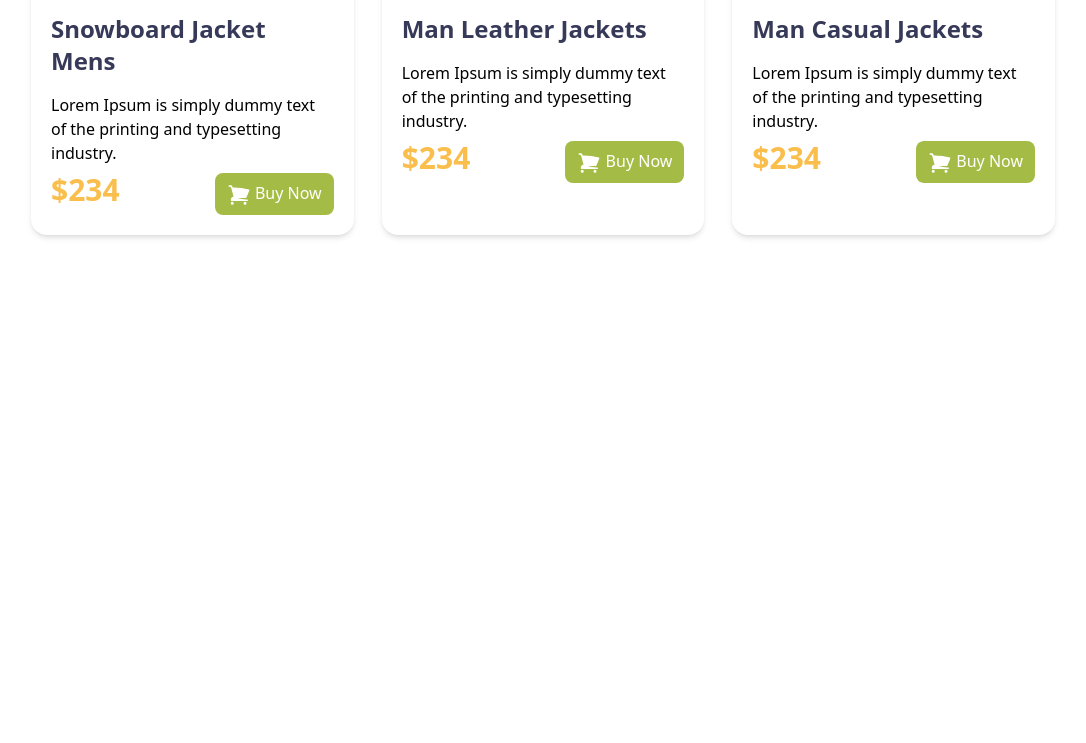
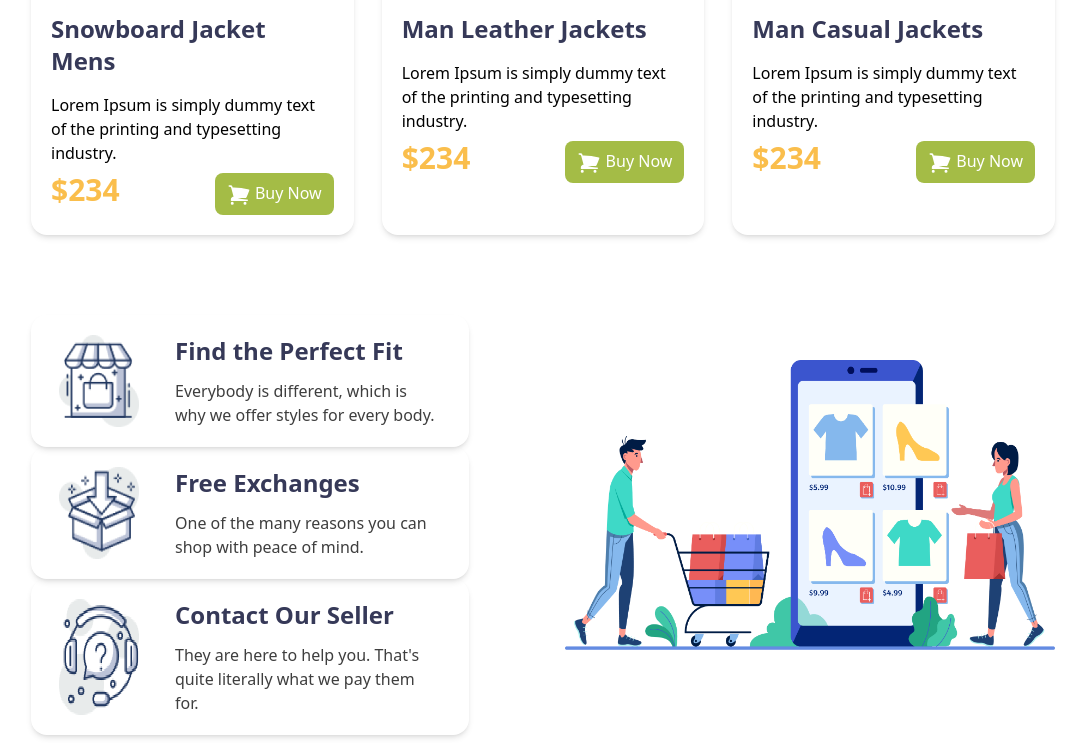
Before and after one commit to sagorcodes/fashion-shop, a plain HTML site: page index.html in a window 1280 px wide. Shown: the part 1604-2347 px from the top of the page, without its empty margins (97-1183 px from the left). Before the commit the page ends 1871 px from the top, so only its background shows below. Drawn offline with nearby package versions, Linux system fonts and the light colour scheme.

Commit message:
added support section

```diff
--- a/index.html
+++ b/index.html
@@ -80,7 +80,7 @@
       <!-- card section  -->
       <section class="md:px-32 p-8">
         <h3 class="font-bebas text-4xl text-[#363958]">W0Man Jacket</h3>
-        <div class="grid gap-7 md:grid-cols-3 mt-5">
+        <div class="grid gap-7 md:grid-cols-2 mt-5 lg:grid-cols-3">
           <!-- woman first card -->
           <div class="shadow-md rounded-2xl p-5">
             <div class="rounded-2xl">
@@ -198,7 +198,7 @@
         </div>
 
         <h3 class="font-bebas text-4xl text-[#363958] mt-5">Man Jacket</h3>
-        <div class="grid gap-7 md:grid-cols-3 mt-5">
+        <div class="grid gap-7 md:grid-cols-2 mt-5 lg:grid-cols-3">
           <!-- man first card -->
           <div class="shadow-md rounded-2xl p-5">
             <div class="rounded-2xl">
@@ -315,6 +315,56 @@
           </div>
         </div>
       </section>
+
+      <section>
+        <div
+          class="flex justify-between items-center lg:items-center md:px-32 p-2 flex-col-reverse lg:flex-row"
+        >
+          <div class="lg:flex-row mr-24 mt-10">
+            <div class="lg:flex shadow-md rounded-2xl py-5 px-7">
+              <img class="w-20 mr-9" src="icons/house.png" alt="" />
+              <div>
+                <h4 class="text-[#363958] text-2xl font-bold">
+                  Find the Perfect Fit
+                </h4>
+                <p class="text-[#3E3E3E] text-base mt-3">
+                  Everybody is different, which is why we offer styles for every
+                  body.
+                </p>
+              </div>
+            </div>
+
+            <div class="lg:flex shadow-md rounded-2xl py-5 px-7">
+              <img class="w-20 mr-9" src="icons/box.png" alt="" />
+              <div>
+                <h4 class="text-[#363958] text-2xl font-bold">
+                  Free Exchanges
+                </h4>
+                <p class="text-[#3E3E3E] text-base mt-3">
+                  One of the many reasons you can shop with peace of mind.
+                </p>
+              </div>
+            </div>
+
+            <div class="lg:flex shadow-md rounded-2xl py-5 px-7">
+              <img class="w-20 mr-9" src="icons/question.png" alt="" />
+              <div>
+                <h4 class="text-[#363958] text-2xl font-bold">
+                  Contact Our Seller
+                </h4>
+                <p class="text-[#3E3E3E] text-base mt-3">
+                  They are here to help you. That's quite literally what we pay
+                  them for.
+                </p>
+              </div>
+            </div>
+          </div>
+
+          <div class="md:w-3/4">
+            <img src="/images/shopping.png" alt="" />
+          </div>
+        </div>
+      </section>
     </main>
 
     <footer></footer>
```
